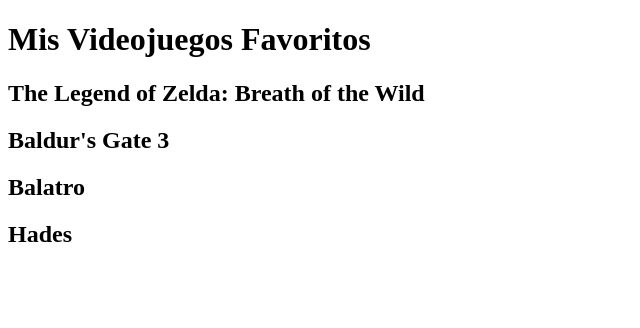
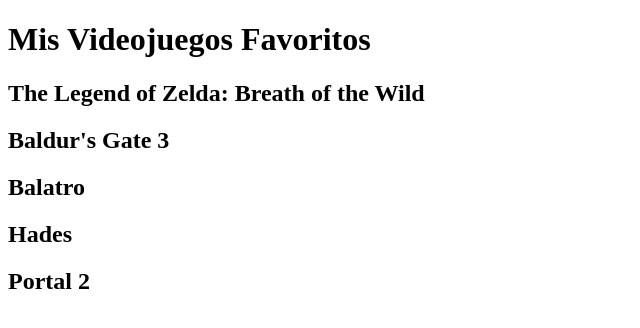
Before and after one commit to FurediP/videojuegos_favoritos, a plain HTML site: page index.html in a window 1280 px wide. Shown: the whole page, without its empty margins (0-640 px from the left). Drawn offline with Linux system fonts and the light colour scheme.

Commit message:
Se agregó el quinto titulo de videojuego

```diff
--- a/index.html
+++ b/index.html
@@ -26,6 +26,10 @@
             <h2>Hades</h2>
         </div>
 
+        <div>
+            <h2>Portal 2</h2>
+        </div>
+
     </main>
 
 </body>
```
